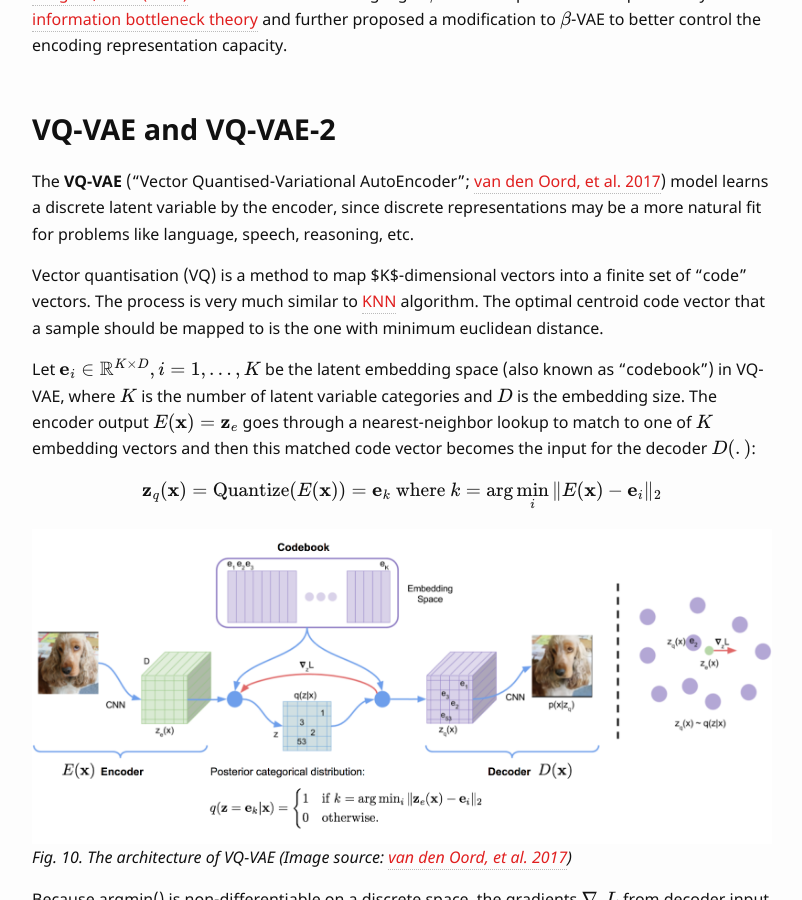
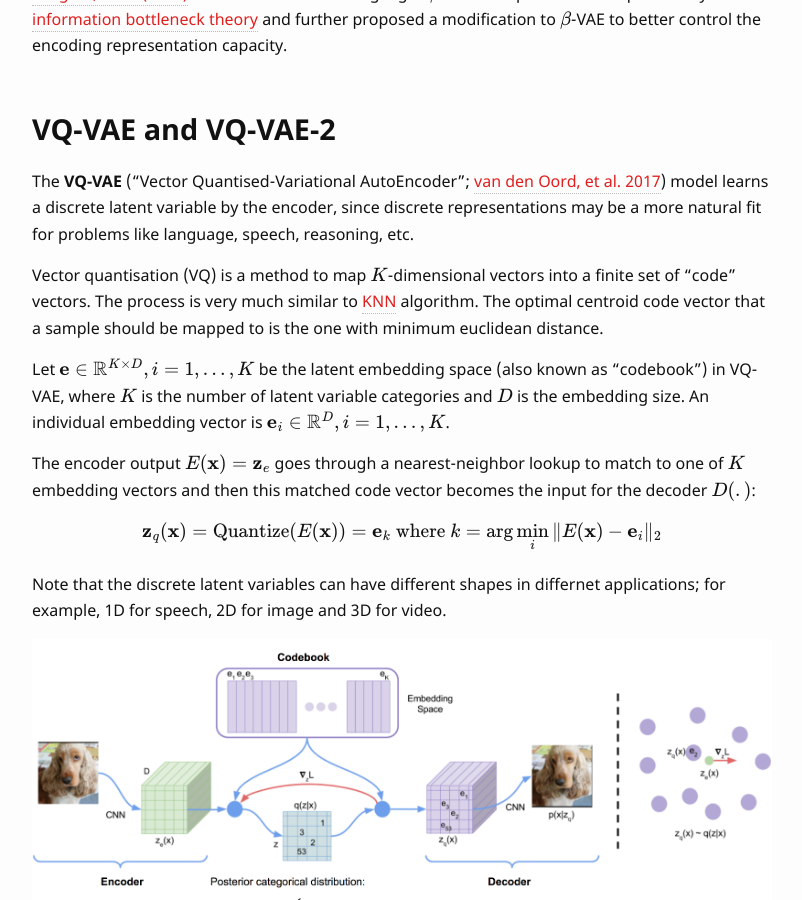
Before and after one commit to lilianweng/lil-log, a Jekyll site: the page built from _posts/2018-08-12-from-autoencoder-to-beta-vae.md, in a window 1280 px wide and 900 px high, scrolled down 11994 px. Shown: the whole window, without its empty margins (238-1040 px from the left). Built offline with Jekyll 4.4.1, drawn with Linux system fonts in a browser that asks for light colours; formulas are drawn with MathJax 3; comment, search, counter and statistics services are not loaded.

Commit message:
update VQ-VAE-2

```diff
--- a/_posts/2018-08-12-from-autoencoder-to-beta-vae.md
+++ b/_posts/2018-08-12-from-autoencoder-to-beta-vae.md
@@ -368,13 +368,18 @@ When $$\beta=1$$, it is same as VAE. When $$\beta > 1$$, it applies a stronger c
 
 The **VQ-VAE** (“Vector Quantised-Variational AutoEncoder”; [van den Oord, et al. 2017](http://papers.nips.cc/paper/7210-neural-discrete-representation-learning.pdf)) model learns a discrete latent variable by the encoder, since discrete representations may be a more natural fit for problems like language, speech, reasoning, etc.
 
-Vector quantisation (VQ) is a method to map $K$-dimensional vectors into a finite set of “code” vectors. The process is very much similar to [KNN](https://en.wikipedia.org/wiki/K-nearest_neighbors_algorithm) algorithm. The optimal centroid code vector that a sample should be mapped to is the one with minimum euclidean distance.
+Vector quantisation (VQ) is a method to map $$K$$-dimensional vectors into a finite set of “code” vectors. The process is very much similar to [KNN](https://en.wikipedia.org/wiki/K-nearest_neighbors_algorithm) algorithm. The optimal centroid code vector that a sample should be mapped to is the one with minimum euclidean distance.
 
-Let $$\mathbf{e}_i \in \mathbb{R}^{K \times D}, i=1, \dots, K$$ be the latent embedding space (also known as "codebook") in VQ-VAE, where $$K$$ is the number of latent variable categories and $$D$$ is the embedding size. The encoder output $$E(\mathbf{x}) = \mathbf{z}_e$$ goes through a nearest-neighbor lookup to match to one of $$K$$ embedding vectors and then this matched code vector becomes the input for the decoder $$D(.)$$:
+Let $$\mathbf{e} \in \mathbb{R}^{K \times D}, i=1, \dots, K$$ be the latent embedding space (also known as "codebook") in VQ-VAE, where $$K$$ is the number of latent variable categories and $$D$$ is the embedding size. An individual embedding vector is $$\mathbf{e}_i \in \mathbb{R}^{D}, i=1, \dots, K$$.
+
+The encoder output $$E(\mathbf{x}) = \mathbf{z}_e$$ goes through a nearest-neighbor lookup to match to one of $$K$$ embedding vectors and then this matched code vector becomes the input for the decoder $$D(.)$$:
 
 $$
 \mathbf{z}_q(\mathbf{x}) = \text{Quantize}(E(\mathbf{x})) = \mathbf{e}_k \text{ where } k = \arg\min_i \|E(\mathbf{x}) - \mathbf{e}_i \|_2
 $$
+
+Note that the discrete latent variables can have different shapes in differnet applications; for example, 1D for speech, 2D for image and 3D for video.
+
 
 ![VQ-VAE]({{ '/assets/images/VQ-VAE.png' | relative_url }})
 {: style="width: 100%;" class="center"}
```
Also changed, not shown: assets/images/VQ-VAE.png.
